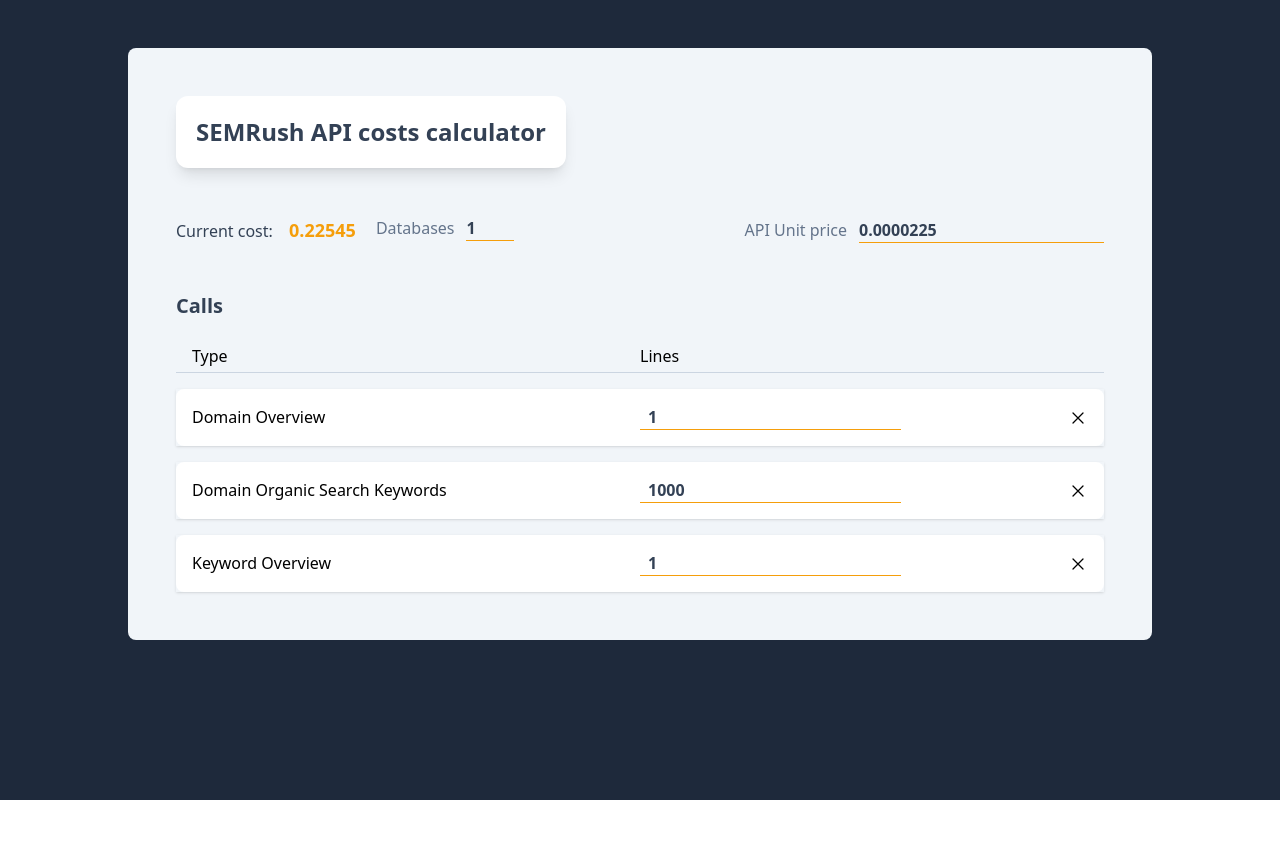
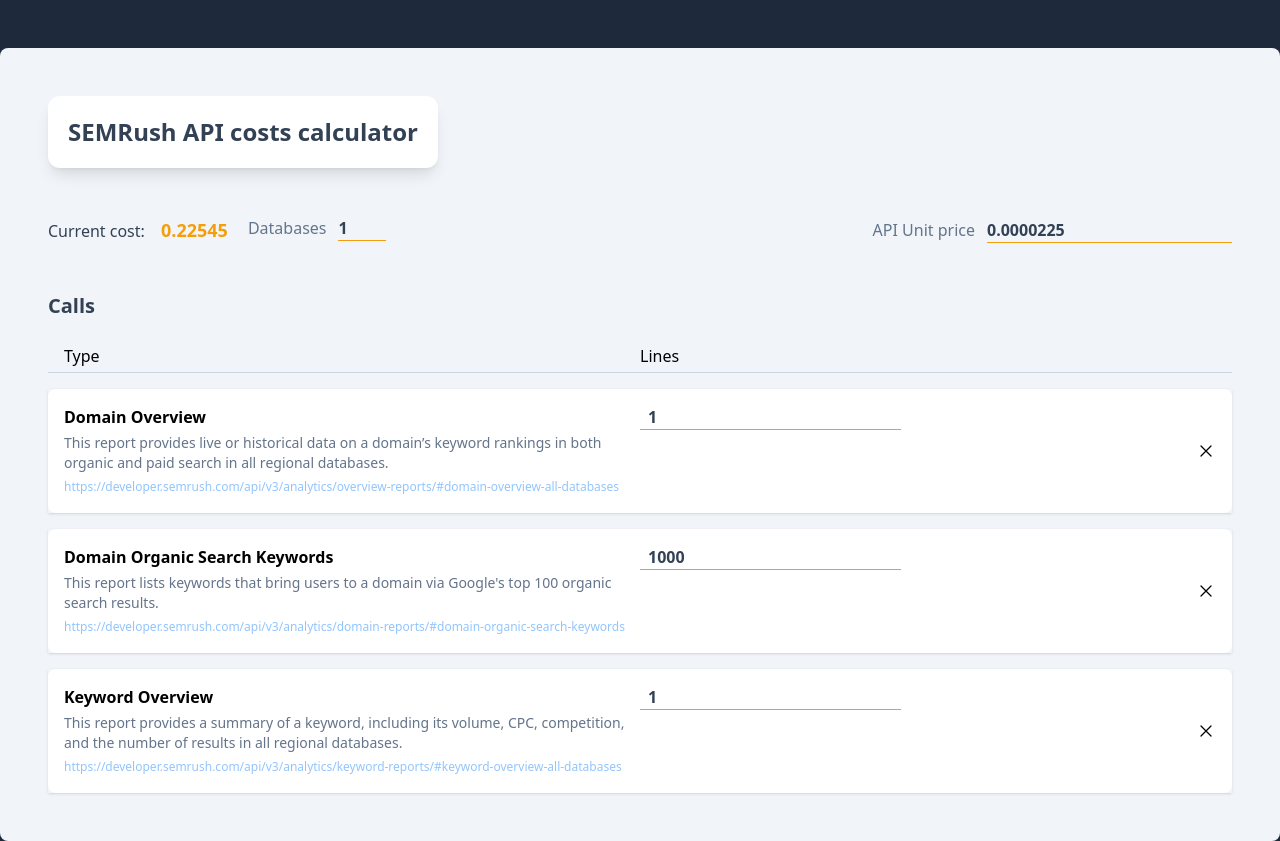
Before and after one commit to Noogic/semrush-pricing-calculator, a Vue app: page / in a window 1280 px wide. Before the commit the page ends 800 px from the top, so only its background shows below. Built offline with nearby package versions, Linux system fonts and the light colour scheme.

Commit message:
Add description

```diff
--- a/src/App.vue
+++ b/src/App.vue
@@ -1,6 +1,6 @@
 <template>
     <div class="min-h-screen bg-slate-800 flex flex-col">
-        <div class="mt-12 p-12 mx-auto w-full max-w-5xl bg-slate-100 rounded-lg">
+        <div class="mt-12 p-12 mx-auto w-full max-w-7xl bg-slate-100 rounded-lg">
             <h1 class="text-2xl inline-flex font-bold text-slate-700 bg-white rounded-xl p-5 shadow-lg">SEMRush API costs calculator</h1>
             <div>
                 <div class="mt-12 flex justify-between">
@@ -38,7 +38,15 @@
                     <div v-for="(call, index) in calls" :key="call.type.type" class="shadow">
                         <div class="p-4 grid grid-cols-4 bg-white rounded-lg">
                             <div class="col-span-2">
-                                {{ call.type.name }}
+                                <div class="font-semibold">
+                                    {{ call.type.name }}
+                                </div>
+                                <div class="mt-1 text-sm text-slate-500">
+                                    {{ call.type.description }}
+                                </div>
+                                <a :href="call.type.link" class="text-xs text-blue-300">
+                                    {{ call.type.link }}
+                                </a>
                             </div>
                             <div>
                                 <input
@@ -72,21 +80,27 @@
         name: 'Domain Overview',
         price: 10,
         max_database_results: 1,
-        expected_results: 1
+        expected_results: 1,
+        description: 'This report provides live or historical data on a domain’s keyword rankings in both organic and paid search in all regional databases.',
+        link: 'https://developer.semrush.com/api/v3/analytics/overview-reports/#domain-overview-all-databases',
     },
     domain_organic: {
         type: 'domain_organic',
         name: 'Domain Organic Search Keywords',
         price: 10,
         max_database_results: 100000,
-        expected_results: 1000
+        expected_results: 1000,
+        description: 'This report lists keywords that bring users to a domain via Google\'s top 100 organic search results.',
+        link: 'https://developer.semrush.com/api/v3/analytics/domain-reports/#domain-organic-search-keywords',
     },
     phrase_all: {
         type: 'phrase_all',
         name: 'Keyword Overview',
         price: 10,
         max_database_results: 100000,
-        expected_results: 1
+        expected_results: 1,
+        description: 'This report provides a summary of a keyword, including its volume, CPC, competition, and the number of results in all regional databases.',
+        link: 'https://developer.semrush.com/api/v3/analytics/keyword-reports/#keyword-overview-all-databases',
     }
 }
 
```
